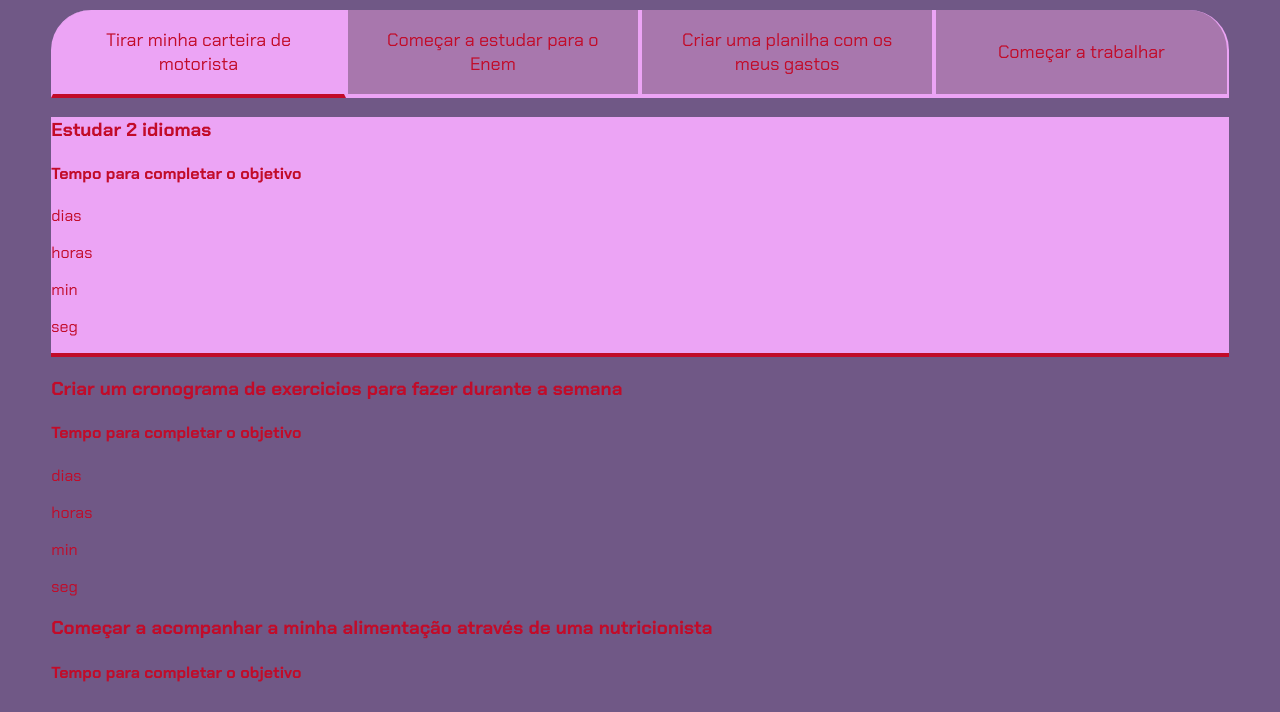
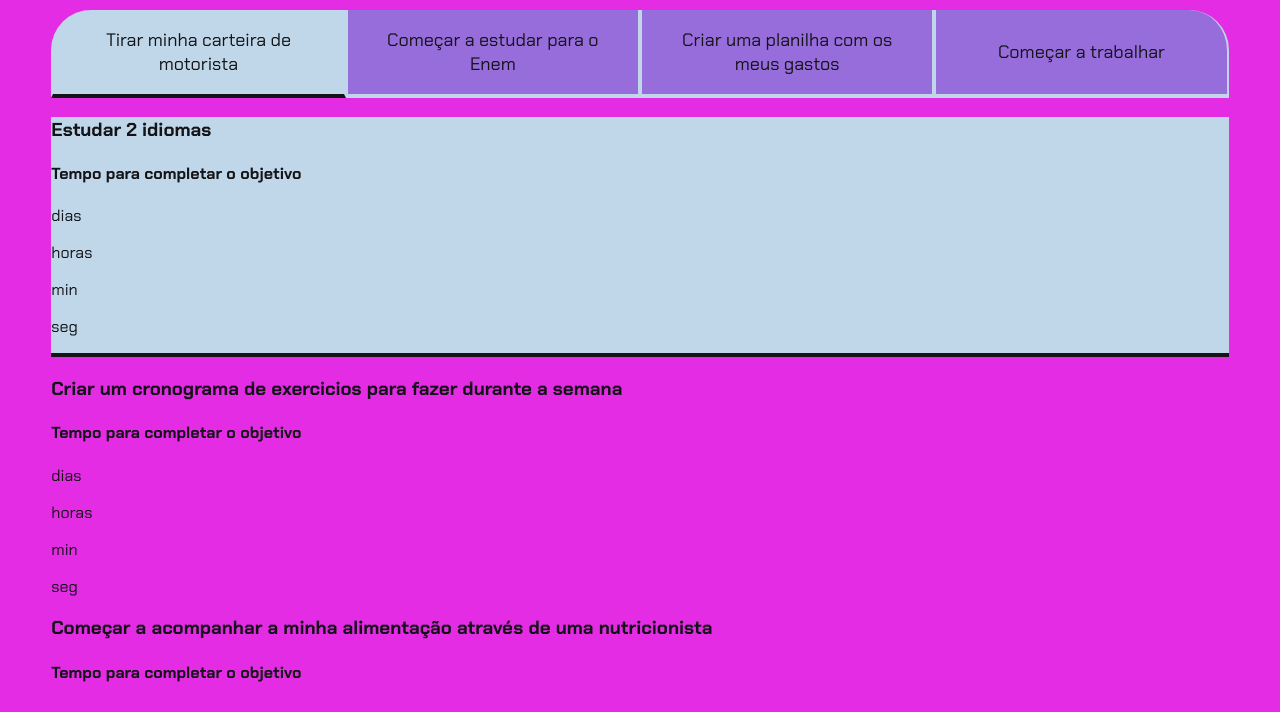
Before and after one commit to nathi2006/Projeto-Aula-03, a plain HTML site: page index.html in a window 1280 px wide. Shown: the part 93-805 px from the top of the page. Drawn offline with Linux system fonts and the light colour scheme.

Commit message:
Add files via upload

```diff
--- a/style.css
+++ b/style.css
@@ -1,12 +1,12 @@
 @import url('https://fonts.googleapis.com/css2?family=Chakra+Petch:wght@400;700&display=swap');
 
 :root {
-    --cor-de-fundo: #705886;
-    --verde: #68a54b;
-    --branco: #c20b29;
-    --botao-ativo: #eca4f5;
-    --botao-inativo: rgba(223, 150, 213, 0.5);
-    --texto-fundo: rgba(55, 85, 94, 0.3);
+    --cor-de-fundo: #e42ce4;
+    --verde: #6cbd47;
+    --branco: #141418;
+    --botao-ativo: #bfd7e9;
+    --botao-inativo: rgba(76,173,211,0.5);
+    --texto-fundo: rgba(18,230,166,0.3);
 }
 
 body {
```
